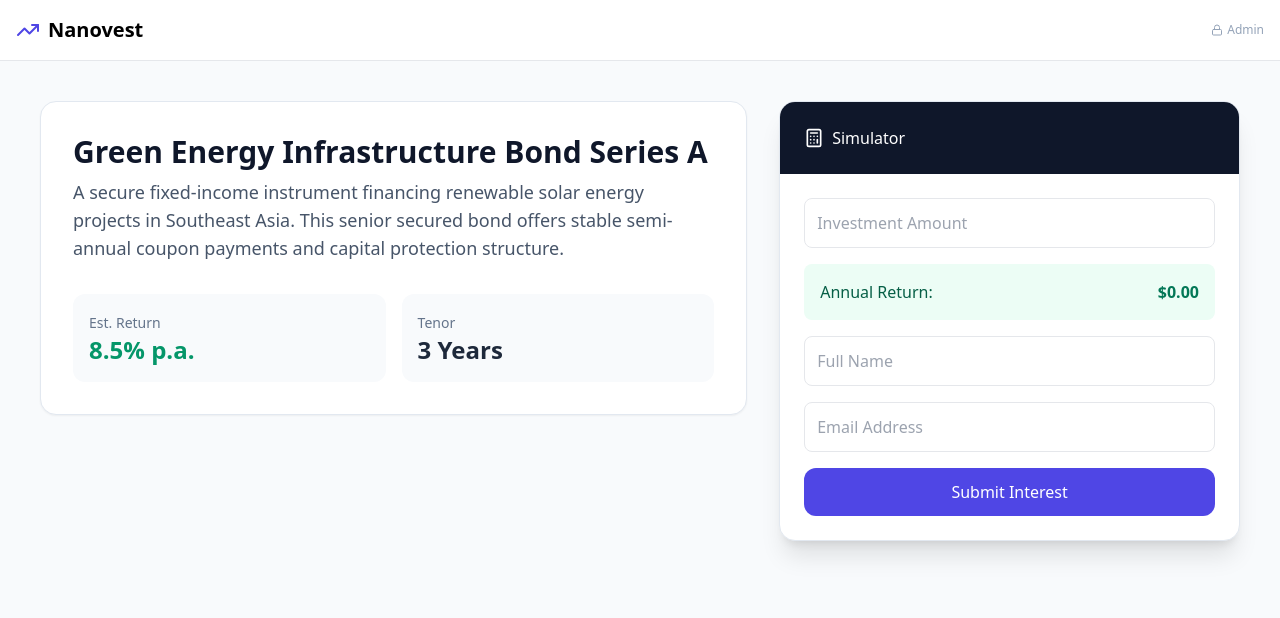
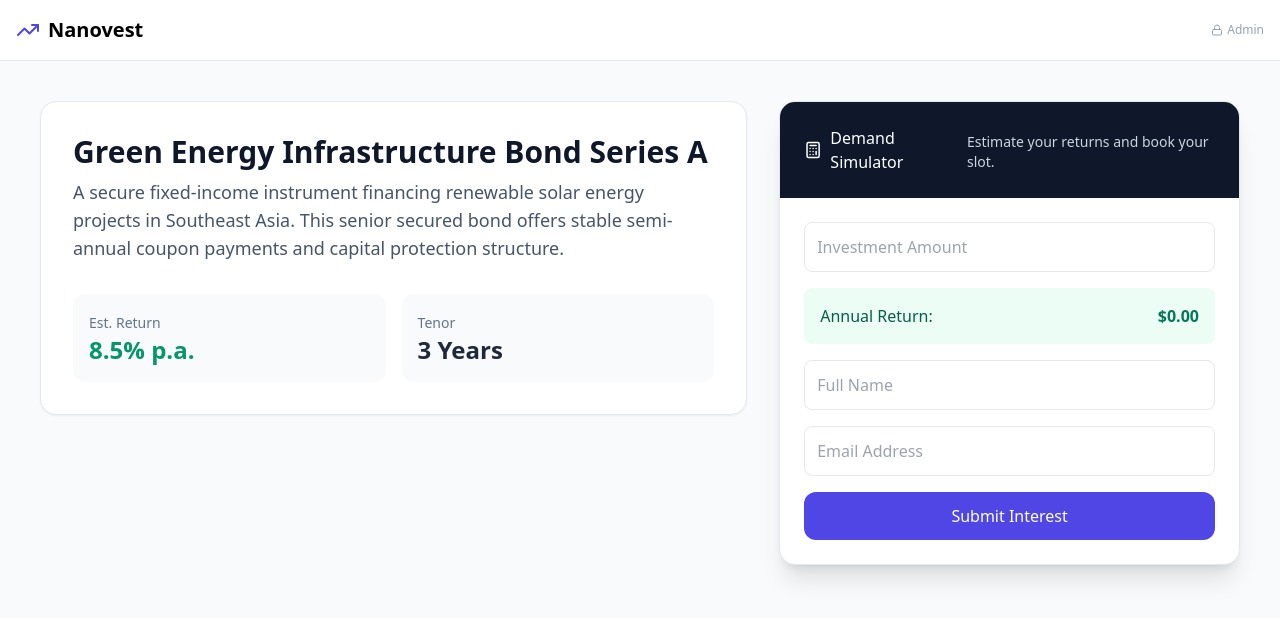
Before and after one commit to zarcht/nanovest-token-survey, a React (Create React App) app: page / in a window 1280 px wide. Shown: the top 618 px of the page. Built offline with nearby package versions, Linux system fonts and the light colour scheme.

Commit message:
Update App.js

```diff
--- a/src/App.js
+++ b/src/App.js
@@ -188,7 +188,8 @@ export default function App() {
       <div className="lg:col-span-2">
         <div className="bg-white rounded-2xl border border-slate-200 shadow-xl overflow-hidden">
           <div className="bg-slate-900 p-6 text-white flex items-center gap-2">
-            <Calculator size={20} /> <span>Simulator</span>
+            <Calculator size={20} /> <span>Demand Simulator</span>
+            <p className="text-slate-300 text-sm mt-1">Estimate your returns and book your slot.</p>
           </div>
           {!submitted ? (
             <form onSubmit={handleSubmit} className="p-6 space-y-4">
```
